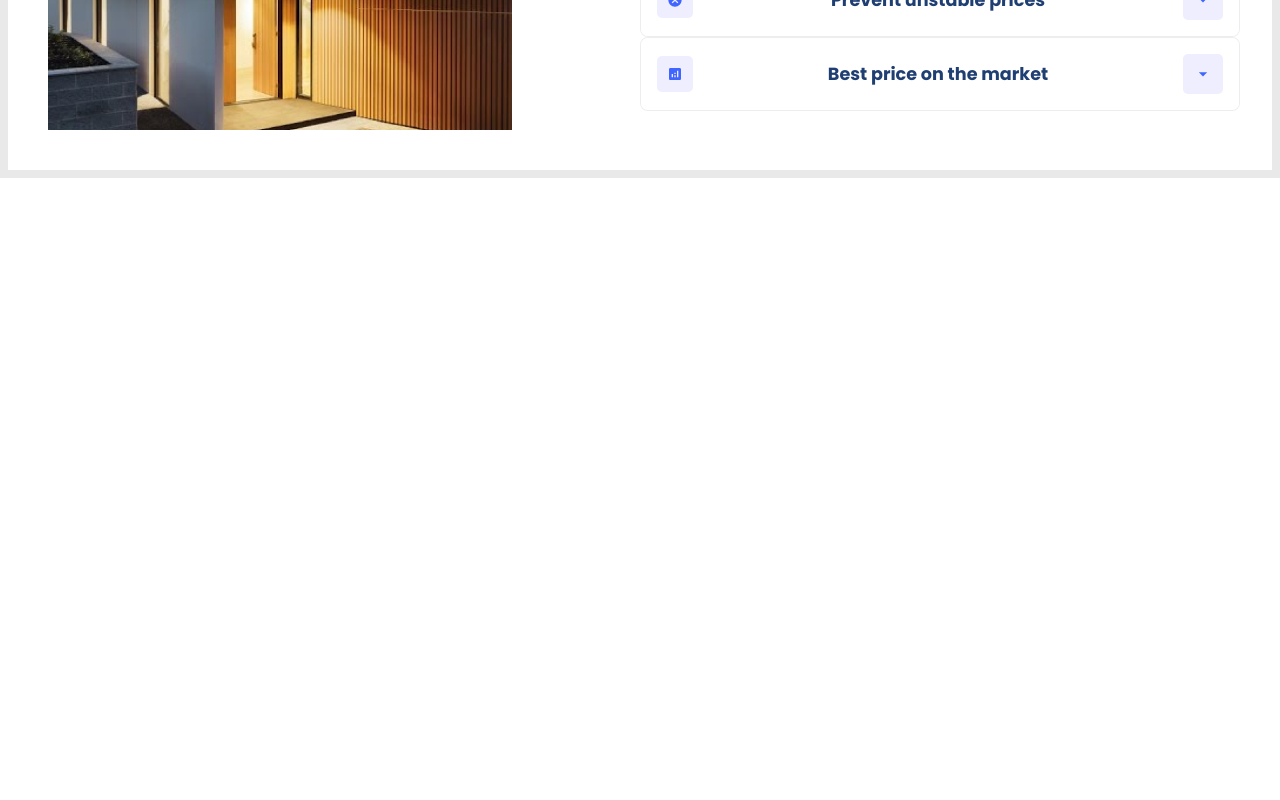
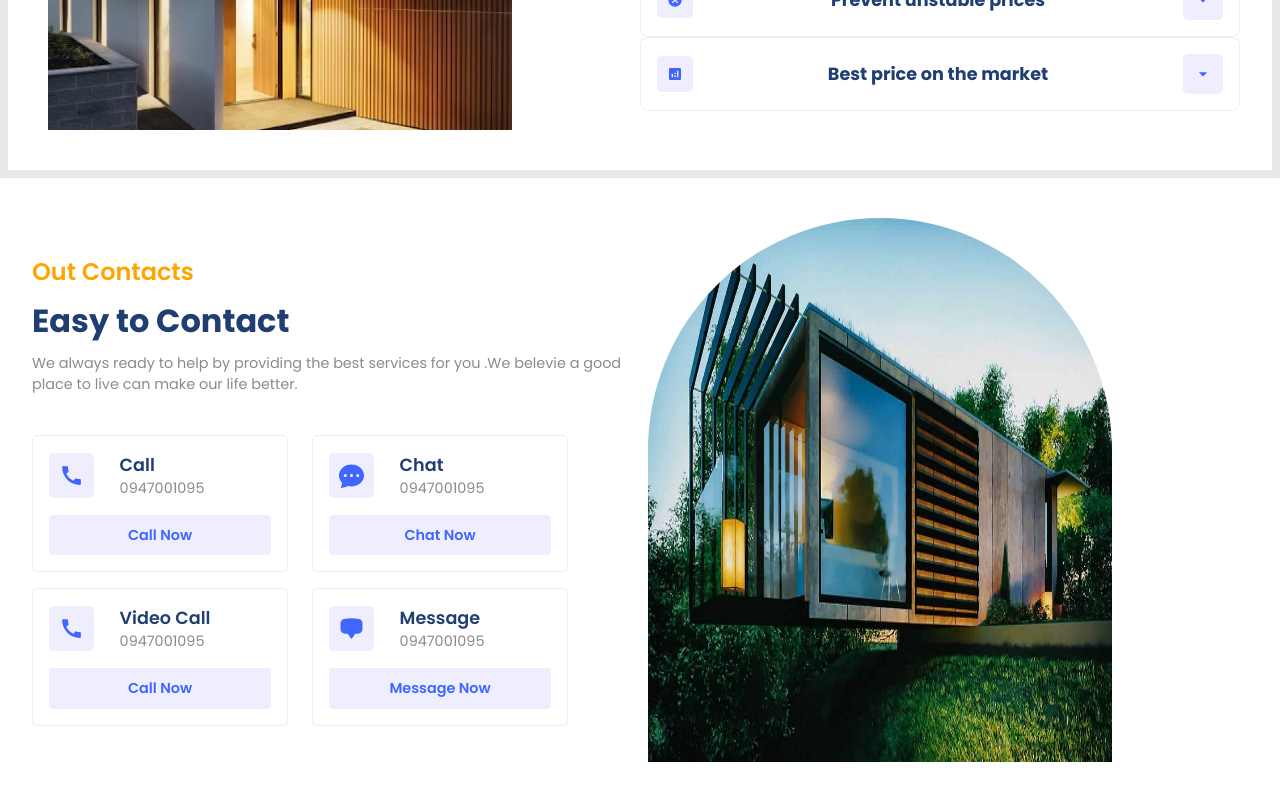
Before and after one commit to abdulkareemm/akm-homy, a React (Vite) app: page / in a window 1280 px wide. Shown: the part 1877-2677 px from the top of the page. Before the commit the page ends 2055 px from the top, so only its background shows below. Built offline with nearby package versions, Linux system fonts and the light colour scheme.

Commit message:
Contact Component

```diff
--- a/src/App.jsx
+++ b/src/App.jsx
@@ -1,4 +1,4 @@
-import { Copmaines, Header, Hero, Residences, Value } from "./components";
+import { Contact, Copmaines, Header, Hero, Residences, Value } from "./components";
 import "./App.css";
 function App() {
   return (
@@ -12,6 +12,7 @@
         <Copmaines />
         <Residences />
         <Value />
+        <Contact />
       </div>
     </>
   );
--- /dev/null
+++ b/src/components/contact/Contact.css
@@ -0,0 +1,52 @@
+.c-container{
+    justify-content: space-between;
+}
+.c-container>div{
+    flex:1;
+}
+.c-right {
+  width: 100%;
+}
+.c-left {
+  gap:0.5rem;
+}
+.contactModes {
+  margin-top: 2rem;
+  gap: 1rem;
+
+}
+.contactModes .row{
+    gap: 1.5rem;
+}
+.mode{
+    width: 16rem;
+    padding: 1rem;
+    border:0.8px solid rgba(128,128,128,0.143);
+    border-radius: 5px;
+    gap: 1rem;
+    transition: all 300ms ease-in;
+}
+.mode .button {
+  width: 100%;
+  background: var(--lightBlue);
+  color:var(--blue);
+  font-size: 0.9rem;
+  font-weight: 600;
+}
+.mode>:nth-child(1){
+    width: 100%;
+    gap: 1.6rem;
+}
+.mode .detail .primaryText {
+ font-size: 1.1rem;
+ font-weight: 600;
+}
+.mode:hover{
+    scale: 1.1;
+    box-shadow: var(--shadow);
+}
+.mode .button:hover{
+    background: var(--blue-gradient);
+    color:white;
+    scale: 0.8;
+}
--- /dev/null
+++ b/src/components/contact/Contact.jsx
@@ -0,0 +1,91 @@
+import React from "react";
+import "./Contact.css";
+import { MdCall } from "react-icons/md";
+import { BsFillChatDotsFill } from "react-icons/bs";
+import {HiChatBubbleBottomCenter} from "react-icons/hi2"
+
+const Contact = () => {
+  return (
+    <section className="c-wrapper">
+      <div className="paddings innerWidth flexCenter c-container">
+        {/* Left Side */}
+        <div className="flexColStart c-left">
+          <span className="orangeText">Out Contacts</span>
+          <span className="primaryText">Easy to Contact</span>
+          <span className="secondaryText">
+            We always ready to help by providing the best services for you .We
+            belevie a good place to live can make our life better.
+          </span>
+          <div className="flexColStart contactModes">
+            {/* First Row */}
+            <div className="flexStart row">
+              {/* First Mode */}
+              <div className="flexColCenter mode">
+                <div className="flexStart">
+                  <div className="flexCenter icon">
+                    <MdCall size={25} />
+                  </div>
+                  <div className="flexColStart detail">
+                    <span className="primaryText">Call</span>
+                    <span className="secondaryText">0947001095</span>
+                  </div>
+                </div>
+                <div className="flexCenter button">Call Now</div>
+              </div>
+              {/* Second Mode */}
+              <div className="flexColCenter mode">
+                <div className="flexStart">
+                  <div className="flexCenter icon">
+                    <BsFillChatDotsFill size={25} />
+                  </div>
+                  <div className="flexColStart detail">
+                    <span className="primaryText">Chat</span>
+                    <span className="secondaryText">0947001095</span>
+                  </div>
+                </div>
+                <div className="flexCenter button">Chat Now</div>
+              </div>
+            </div>
+            {/* Second Row */}
+            <div className="flexStart row">
+              {/* First Mode */}
+              <div className="flexColCenter mode">
+                <div className="flexStart">
+                  <div className="flexCenter icon">
+                    <MdCall size={25} />
+                  </div>
+                  <div className="flexColStart detail">
+                    <span className="primaryText">Video Call</span>
+                    <span className="secondaryText">0947001095</span>
+                  </div>
+                </div>
+                <div className="flexCenter button">Call Now</div>
+              </div>
+              {/* Second Mode */}
+              <div className="flexColCenter mode">
+                <div className="flexStart">
+                  <div className="flexCenter icon">
+                    <HiChatBubbleBottomCenter size={25} />
+                  </div>
+                  <div className="flexColStart detail">
+                    <span className="primaryText">Message</span>
+                    <span className="secondaryText">0947001095</span>
+                  </div>
+                </div>
+                <div className="flexCenter button">Message Now</div>
+              </div>
+            </div>
+          </div>
+        </div>
+        {/* Right Side */}
+        <div className="c-right">
+          <div className="image-container">
+            <img src="./contact.jpg" alt="" />
+          </div>
+        </div>
+      </div>
+    </section>
+  );
+};
+
+export default Contact;
--- a/src/components/index.js
+++ b/src/components/index.js
@@ -3,3 +3,4 @@
 export { default as Copmaines } from "./compaines/Compaines";
 export { default as Residences } from "./residences/Residences";
 export { default as Value } from "./value/Value";
+export { default as Contact } from "./contact/Contact";
```
